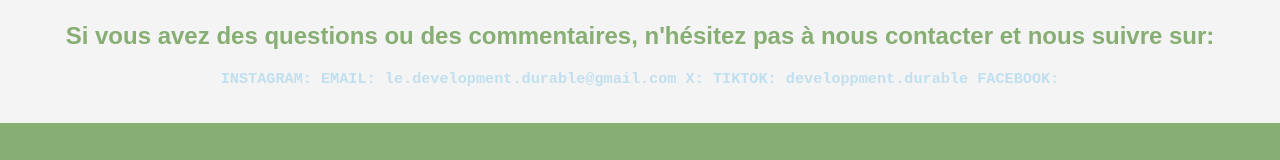
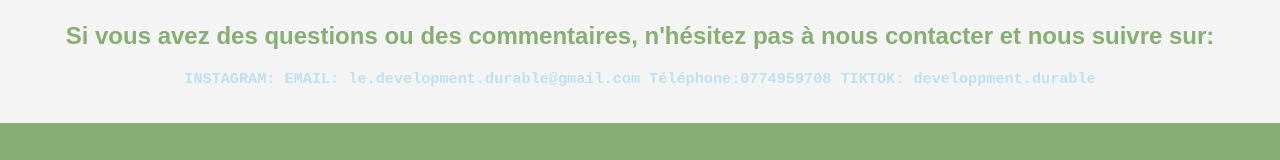
Before and after one commit to CUIRKOMBUCHA/Developements, a plain HTML site: page contacts.html in a window 1280 px wide. Shown: the part 196-356 px from the top of the page. Drawn offline with Linux system fonts and the light colour scheme.

Commit message:
Update contacts.html

```diff
--- a/contacts.html
+++ b/contacts.html
@@ -89,9 +89,9 @@
     <h2> Si vous avez des questions ou des commentaires, n'hésitez pas à nous contacter et nous suivre sur:</h2>
      <h3> INSTAGRAM:
           EMAIL: le.development.durable@gmail.com
-          X:
+          Téléphone:0774959708
           TIKTOK: developpment.durable
-          FACEBOOK:
+
      </h3>
    </section>
 
```
